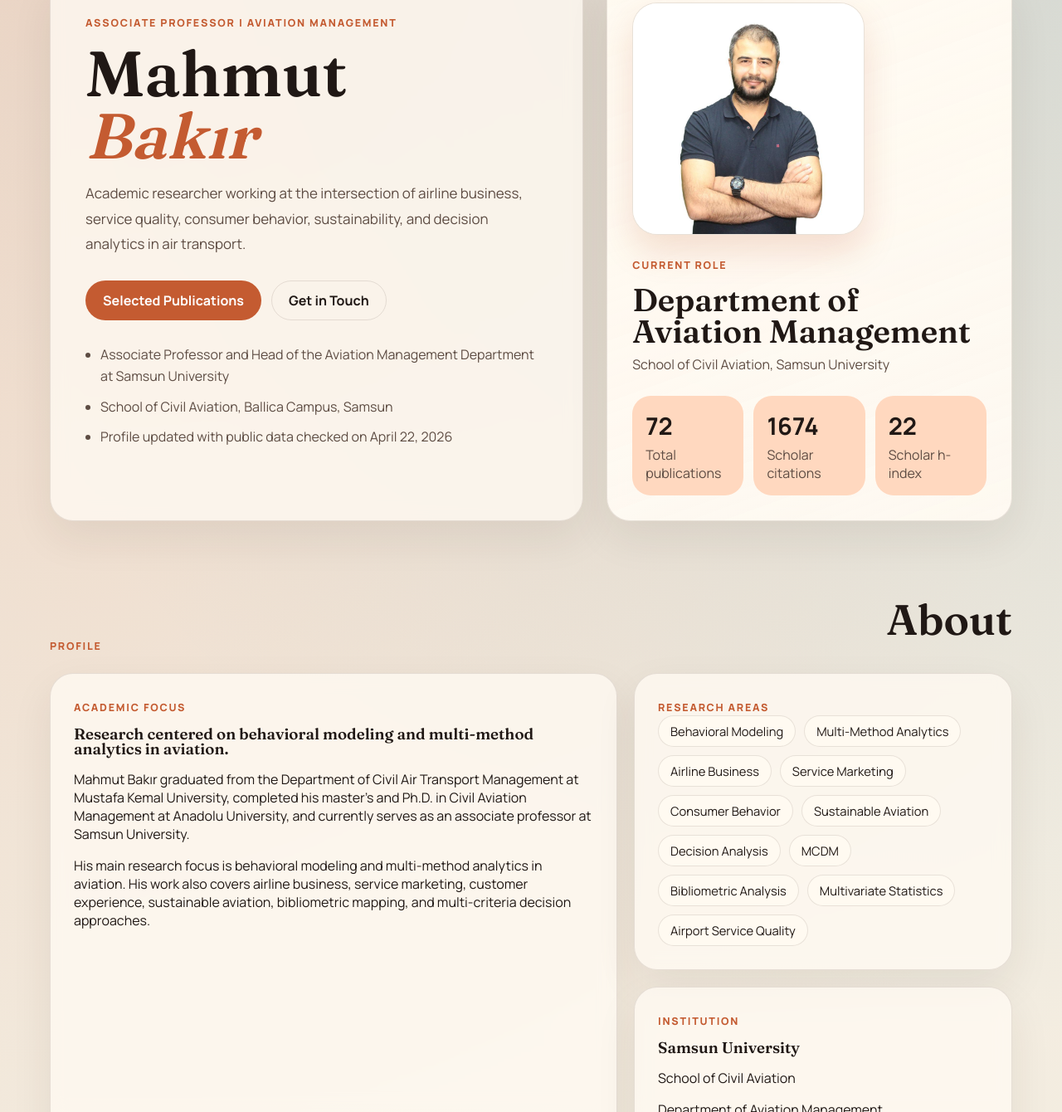
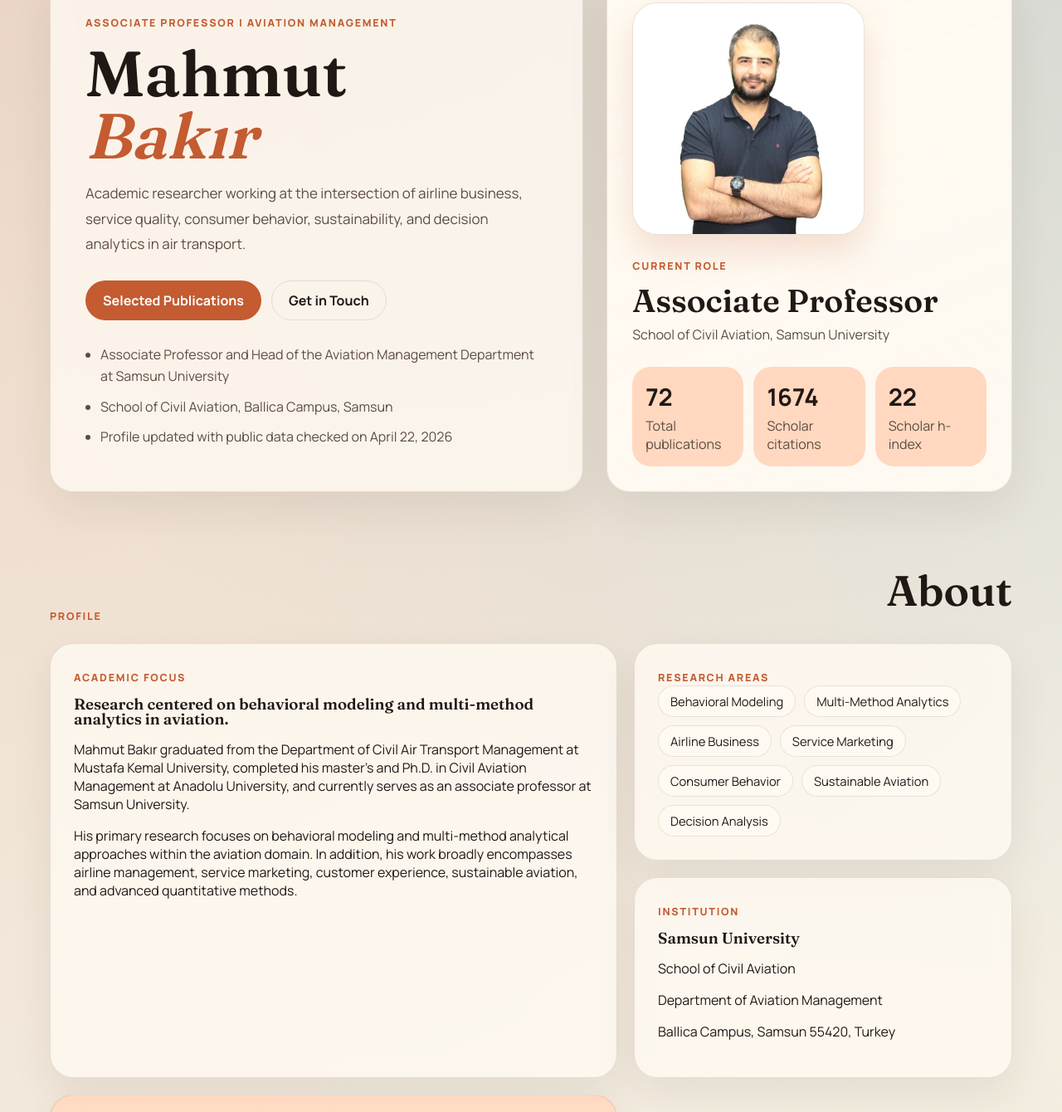
Before and after one commit to mahmutbakir/mahmutbakir.github.io, a plain HTML site: page index.html in a window 1280 px wide. Shown: the part 181-1521 px from the top of the page at 83% size. Drawn offline with nearby package versions, Linux system fonts and the light colour scheme.

Commit message:
Update index.html

```diff
--- a/index.html
+++ b/index.html
@@ -99,7 +99,7 @@
                     <img src="assets/profile.jpeg" class="hero-photo" alt="Portrait of Mahmut Bakır">
                     <div class="hero-card-meta">
                         <span class="label">Current Role</span>
-                        <h2>Department of Aviation Management</h2>
+                        <h2>Associate Professor</h2>
                         <p>School of Civil Aviation, Samsun University</p>
                     </div>
                     <div class="stat-strip">
@@ -136,9 +136,9 @@
                             Anadolu University, and currently serves as an associate professor at Samsun University.
                         </p>
                         <p>
-                            His main research focus is behavioral modeling and multi-method analytics in aviation.
-                            His work also covers airline business, service marketing, customer experience,
-                            sustainable aviation, bibliometric mapping, and multi-criteria decision approaches.
+                            His primary research focuses on behavioral modeling and multi-method analytical approaches
+                            within the aviation domain. In addition, his work broadly encompasses airline management,
+                            service marketing, customer experience, sustainable aviation, and advanced quantitative methods.
                         </p>
                     </article>
 
@@ -152,10 +152,6 @@
                             <span>Consumer Behavior</span>
                             <span>Sustainable Aviation</span>
                             <span>Decision Analysis</span>
-                            <span>MCDM</span>
-                            <span>Bibliometric Analysis</span>
-                            <span>Multivariate Statistics</span>
-                            <span>Airport Service Quality</span>
                         </div>
                     </article>
 
```
